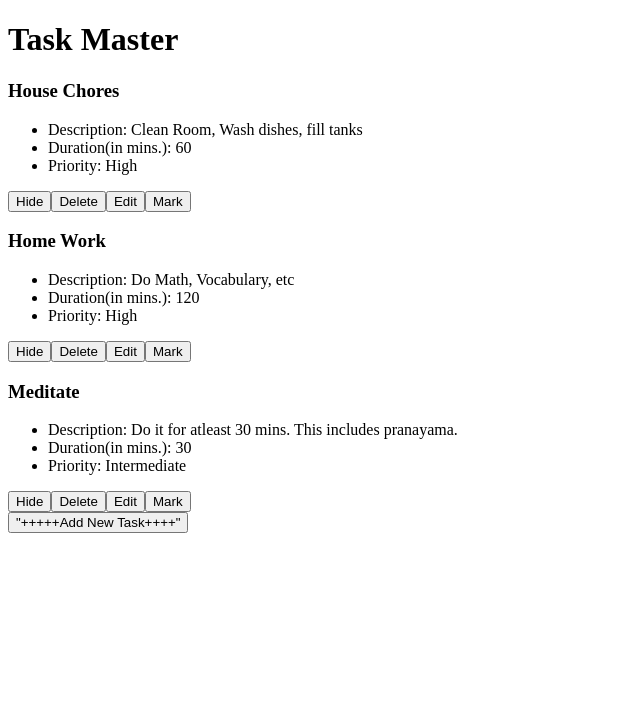
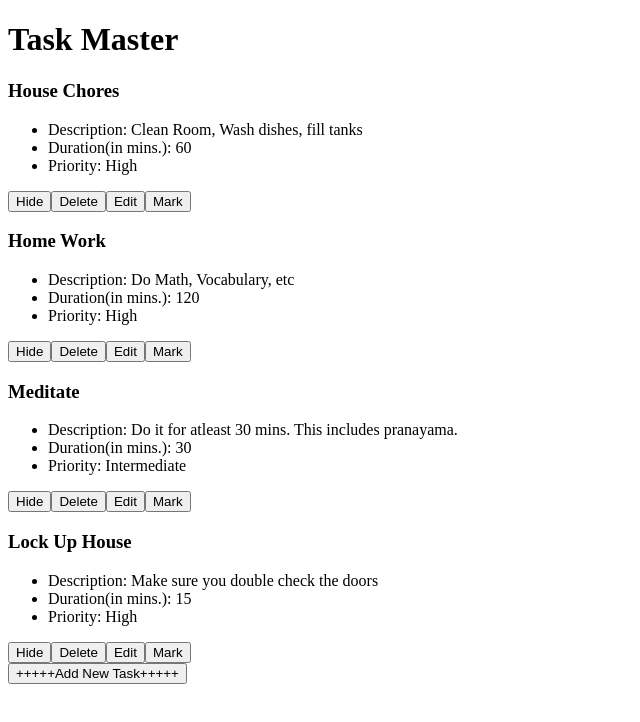
Before and after one commit to SouravPal1995/Task-Master, a Vue app: page / in a window 1280 px wide. Shown: the top 722 px of the page, without its empty margins (0-640 px from the left). Built offline with nearby package versions, Linux system fonts and the light colour scheme.

Commit message:
Introduced new initial task

```diff
--- a/src/App.vue
+++ b/src/App.vue
@@ -53,6 +53,14 @@ let app = {
           priority: "Intermediate",
           status: false,
         },
+        {
+          id: Math.floor(Math.random() * 100 + 100),
+          taskName: "Lock Up House",
+          description: `Make sure you double check the doors`,
+          duration: 15,
+          priority: "High",
+          status: false,
+        },
       ],
     };
   },
--- a/src/components/TaskForm.vue
+++ b/src/components/TaskForm.vue
@@ -1,7 +1,7 @@
 <template>
   <div>
     <button v-if="!visible" @click="toggleView">
-      "+++++Add New Task++++"
+      +++++Add New Task+++++
     </button>
     <div v-if="visible">
       <input type="text" placeholder="Name" v-model="name" />
```
